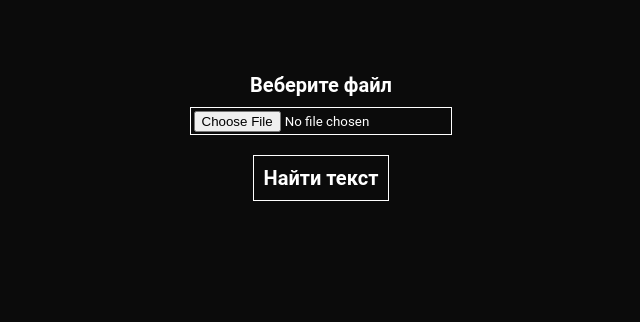
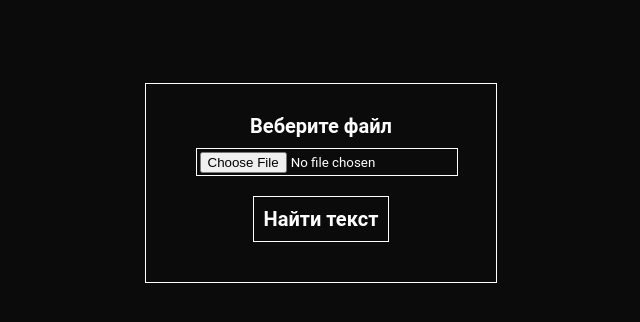
Before and after one commit to Shirokov-Mikhail/Text-Ai, a Flask app: page / in a window 1280 px wide. Shown: the top 322 px of the page, without its empty margins (329-969 px from the left). Run offline with Flask 3, Linux system fonts and the light colour scheme; some web fonts are replaced.

Commit message:
update index.html and style.css

```diff
--- a/main.py
+++ b/main.py
@@ -2,11 +2,14 @@ from flask import Flask, render_template, request
 from ai.EasyOCR import Ocr
 
 import numpy as np
+
 app = Flask(__name__)
+
 
 @app.route('/')
 def index():
-    return render_template('index.html', result='none', result_text='')
+    return render_template('index.html', result='none', result_text='', text='')
+
 
 @app.route('/action', methods=["POST"])
 def acrion():
@@ -14,7 +17,12 @@ def acrion():
     print(img)
     ocr = Ocr()
     preds = ocr.result(img)
-    return render_template('index.html', result='block', result_text='\n'.join(preds))
+    if preds == []:
+        return render_template('index.html', result='block', result_text=' \n '.join(preds), text='Мы не нашли текст на фото')
+
+    else:
+        return render_template('index.html', result='block', result_text=' \n '.join(preds), text='Обнаруженный текст')
+
 
 if __name__ == '__main__':
     app.run(port=8080, host='127.0.0.1')
--- a/static/css/style.css
+++ b/static/css/style.css
@@ -57,9 +57,18 @@ body{
     background-color: gray;
 }
 main{
+    display: flex;
+    justify-content: center;
     margin-top: 5%;
+    text-align: center;
+
 }
 .result-img{
     width: 50%;
     height: auto;
 }
+.wrapper{
+    width: 25%;
+    padding: 20px;
+    border: 1px solid white;
+}
--- a/templates/index.html
+++ b/templates/index.html
@@ -8,6 +8,8 @@
 </head>
 <body>
 <main>
+    <div class="wrapper">
+        <h2>{{ text }}</h2>
         <div class="result" style="display: {{ result }}">
             <!--        <img src="{{ input_img }}" class="result-img">-->
             <h3>{{ result_text }}</h3>
@@ -19,6 +21,7 @@
                 <button type="submit" class="button">Найти текст</button>
             </form>
         </div>
+    </div>
 </main>
 </body>
 </html>
```
Lines whose indentation alone changed are shown as unchanged.
